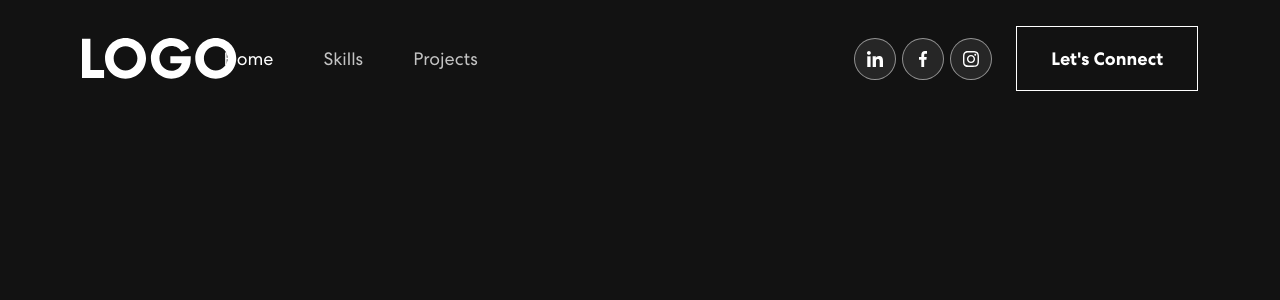
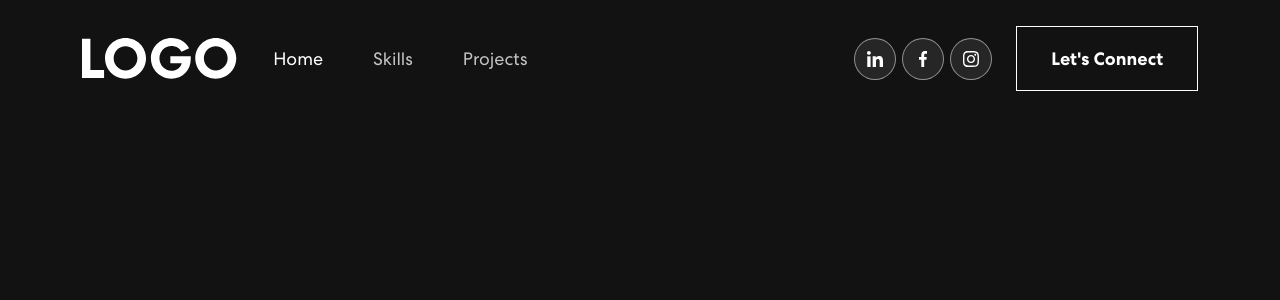
Before and after one commit to Mtha-Sibanda/my_site, a React (Create React App) app in the folder personal-portfolio/: page / in a window 1280 px wide. Shown: the top 300 px of the page. Built offline with nearby package versions, Linux system fonts and the light colour scheme.

Commit message:
Added dynamic padding to Logo

```diff
--- a/personal-portfolio/src/App.css
+++ b/personal-portfolio/src/App.css
@@ -15,7 +15,7 @@
   font-weight: 400;
 }
 
-/* Defaitl CSS */
+/* Default CSS */
 * {
   margin: 0;
   padding: 0;
@@ -82,6 +82,9 @@ h1, h2, h3, h4, h5, h6 {
 }
 
 nav.navbar {
+  display: flex;
+  align-items: center !important;
+  justify-content: space-between !important;
   padding: 18px 0;
   position: fixed;
   width: 100%;
@@ -93,7 +96,24 @@ nav.navbar.scrolled {
   background-color: #121212;
 }
 nav.navbar .navbar-brand {
-  width: 9%;
+  /* width: 9%; */
+  margin-right: 6%; /* Adjust the value as needed */
+}
+/* Default padding */
+nav.navbar .navbar-brand {
+  margin-right: 3%; /* Using percentage for initial spacing */
+}
+/* Adjust padding for medium screens and up */
+@media (min-width: 768px) {
+  nav.navbar .navbar-brand {
+    margin-right: 6%;
+  }
+}
+/* Adjust padding for large screens and up */
+@media (min-width: 992px) {
+  nav.navbar .navbar-brand {
+    margin-right: 1%;
+  }
 }
 nav.navbar .navbar-nav .nav-link.navbar-link {
   font-weight: 400;
--- a/personal-portfolio/src/components/NavBar.js
+++ b/personal-portfolio/src/components/NavBar.js
@@ -47,9 +47,9 @@ export const NavBar = () => {
           </Nav>
           <span className='navbar-text'>
             <div className="social-icon">
-              <a href="#"><img src={navIcon1} alt ="" /></a>
-              <a href="#"><img src={navIcon2} alt ="" /></a>
-              <a href="#"><img src={navIcon3} alt ="" /></a>
+              <a href="https://www.linkedin.com/" target="_blank" rel="noreferrer"><img src={navIcon1} alt ="" /></a>
+              <a href="https://www.facebook.com/" target="_blank" rel="noreferrer"><img src={navIcon2} alt ="" /></a>
+              <a href="https://www.instagram.com/" target="_blank" rel="noreferrer"><img src={navIcon3} alt ="" /></a>
             </div>
             <button className="vvd" onClick={() => console.log('connect')}><span>Let's Connect</span></button>
           </span>
```
